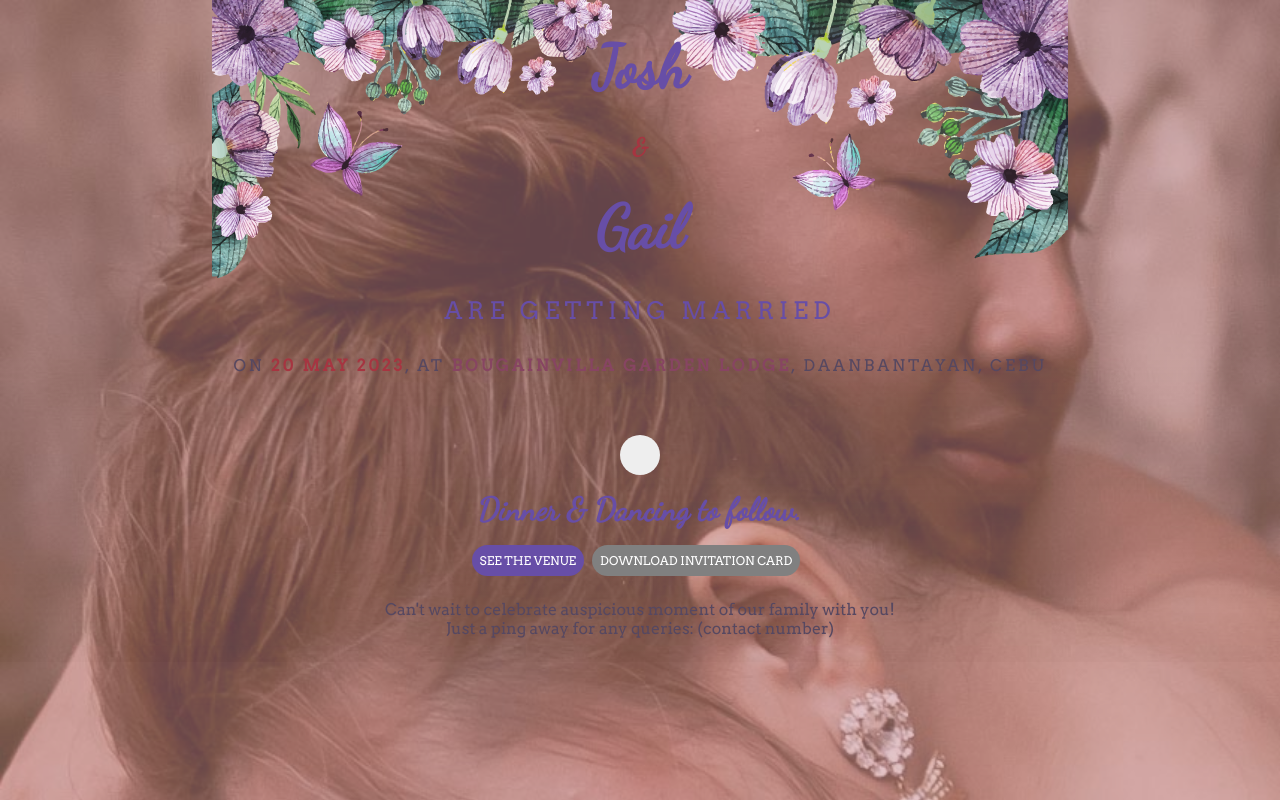
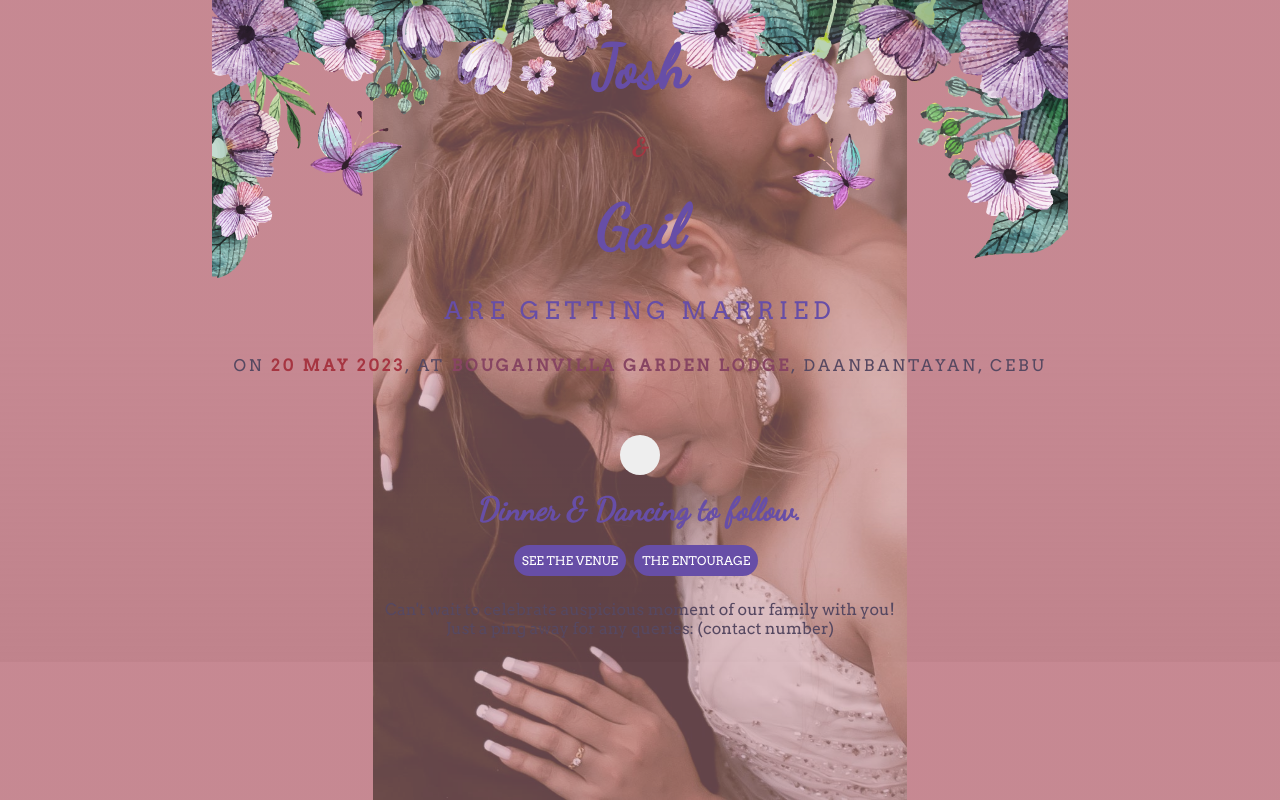
Before and after one commit to 2koiii/invitation, a PHP site: page / in a window 1280 px wide. Run offline with PHP 8.4, Linux system fonts and the light colour scheme; some libraries are stand-ins or nearby versions.

Commit message:
added html/css
- optimize background image
- optimize see the venue button to open map app instead of new google maps website
Please change color scheme

```diff
--- a/css/style.css
+++ b/css/style.css
@@ -471,7 +471,7 @@ body {
   top: 0;
   left: 0;
   opacity: .5;
-  background: url(../assets/img/3Q1P1722.jpg) no-repeat top center/100% ;
+  background: url(../assets/img/3Q1P1722.jpg) no-repeat top center/auto 100%;
   height:100%;
   width:100%;
   z-index:-1;
@@ -600,15 +600,15 @@ a {
 	letter-spacing: 0pt;
 }
 
-.actions a:last-child {
-background: gray;
-pointer-events: none;
-background: transparent;
-}
+/* .actions a:last-child { */
+/* background: gray; */
+/* pointer-events: none; */
+/* background: transparent; */
+/* } */
 
-.actions a:last-child .venue {
-background: gray;
-}
+/* .actions a:last-child .venue { */
+/* background: gray; */
+/* } */
 
 
 .map{margin-top: 25px;}
--- a/index.html
+++ b/index.html
@@ -27,6 +27,7 @@
       <link rel="stylesheet" href="./css/animate.min.css">
    </head>
    <body>
+
      <div class=bg_img>
 
      </div>
@@ -52,11 +53,11 @@
          Dinner & Dancing to follow.
       </p>
       <div class="actions">
-        <a href="https://goo.gl/maps/RGiVXnwmsov3Tug46" target="_blank">
+        <a href="geo:https://goo.gl/maps/FtguhugsT8jzrq9T6" target="_blank">
           <div class="venue">SEE THE VENUE</div>
         </a>
-        <a href="#" download="Invitation | 20 May | Hope to see you there!">
-          <div class="venue">DOWNLOAD INVITATION CARD</div>
+        <a href="#" target="_blank" download="Invitation | 20 May | Hope to see you there!">
+          <div class="venue">THE ENTOURAGE</div>
         </a>
       </div>
 
```
